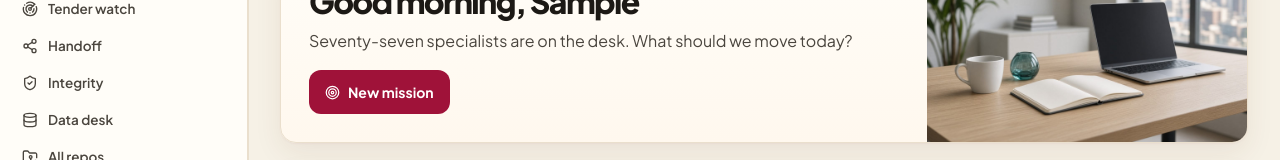
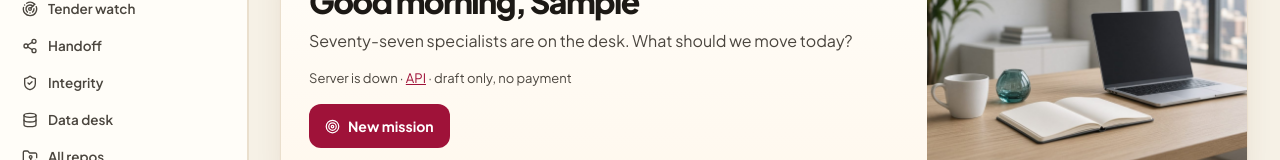
Before and after one commit to seanie84/seanie84.github.io, a React (Vite) app: page /login in a window 1280 px wide. Both pictures are taken after typing "Sample", "Sample123", "Sample123" into the empty fields and a click on the button "Save password and enter". Shown: the part 233-393 px from the top of the page. Built offline with nearby package versions, Linux system fonts and the light colour scheme; no server answers.

Commit message:
feat: home shows the live server

```diff
--- a/src/pages/Dashboard.tsx
+++ b/src/pages/Dashboard.tsx
@@ -1,5 +1,7 @@
 import { useNavigate } from 'react-router-dom';
 import { useAuth } from '../hooks/useAuth';
+import { serverHealth, serverUrl } from '../lib/serverClient';
+import { useEffect, useState } from 'react';
 import agentsRaw from '../data/agents.json';
 import { type Agent } from '../data/types';
 import { getCategoryColor } from '../data/categories';
@@ -39,6 +41,8 @@ const DESKS = [
 
 export default function Dashboard() {
   const { user } = useAuth();
+  const [server, setServer] = useState<'checking' | 'up' | 'down'>('checking');
+  useEffect(() => { serverHealth().then(() => setServer('up')).catch(() => setServer('down')); }, []);
   const navigate = useNavigate();
   const hour = new Date().getHours();
   const greeting = hour < 12 ? 'Good morning' : hour < 17 ? 'Good afternoon' : 'Good evening';
@@ -61,6 +65,10 @@ export default function Dashboard() {
           <p style={{ fontSize: 16, color: 'var(--ink-2)', marginTop: 10, marginBottom: 18, lineHeight: 1.45 }}>
             Seventy-seven specialists are on the desk. What should we move today?
           </p>
+      <p style={{ fontSize: 13, color: 'var(--ink-2)', margin: '0 0 18px' }}>
+        Server {server === 'up' ? 'is up' : server === 'down' ? 'is down' : '…'} · <a href={serverUrl()} style={{ color: 'var(--cyan)' }}>API</a> · draft only, no payment
+      </p>
+
           <button onClick={() => navigate('/missions')} style={{
             display: 'inline-flex', alignItems: 'center', gap: 8, padding: '10px 16px',
             borderRadius: 12, border: 'none', background: 'var(--cyan)', color: '#fff',
```
